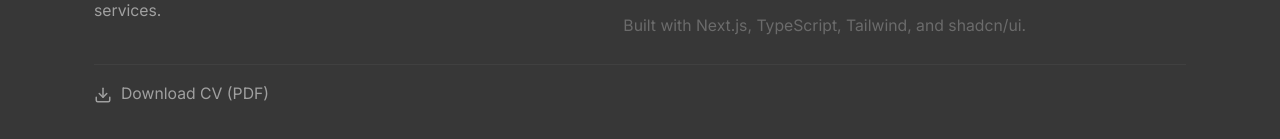
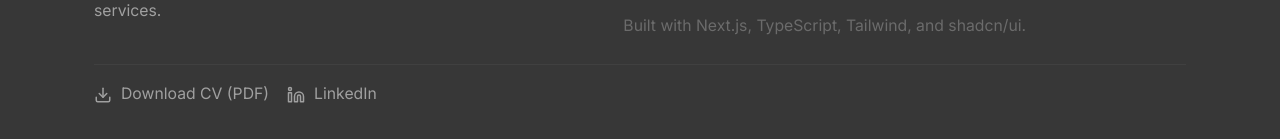
Before and after one commit to TheSpaceFox/adrianbarkus-website, a Next.js app: page / in a window 1280 px wide. Shown: the part 8010-8149 px from the top of the page. Built offline with nearby package versions, Linux system fonts and the light colour scheme; no server answers.

Commit message:
feat: add LinkedIn link to footer
- Add LinkedIn profile link alongside CV download
- Include Linkedin icon from lucide-react
- Links displayed in a row with consistent styling
- Both links open in new tab with proper security attributes

```diff
--- a/components/Footer.tsx
+++ b/components/Footer.tsx
@@ -1,4 +1,4 @@
-import { Download } from 'lucide-react';
+import { Download, Linkedin } from 'lucide-react';
 import Link from 'next/link';
 
 export interface FooterProps {
@@ -30,8 +30,8 @@ export function Footer({ className }: FooterProps) {
             </div>
           </div>
 
-          {/* CV Download Link */}
-          <div className="flex items-center justify-center sm:justify-start pt-4 border-t border-border">
+          {/* Links Row */}
+          <div className="flex flex-col sm:flex-row items-center justify-center sm:justify-start gap-4 pt-4 border-t border-border">
             <Link
               href={cvUrl}
               download="AdrianBarkus-CV-July-2025-FRACTIONAL-CTO-AI-POWERED-BUILDER.pdf"
@@ -42,6 +42,15 @@ export function Footer({ className }: FooterProps) {
               <Download className="h-4 w-4" />
               <span>Download CV (PDF)</span>
             </Link>
+            <Link
+              href="https://www.linkedin.com/in/adrianbarkus/"
+              target="_blank"
+              rel="noopener noreferrer"
+              className="inline-flex items-center gap-2 text-sm text-foreground-secondary hover:text-primary transition-colors"
+            >
+              <Linkedin className="h-4 w-4" />
+              <span>LinkedIn</span>
+            </Link>
           </div>
         </div>
       </div>
```
